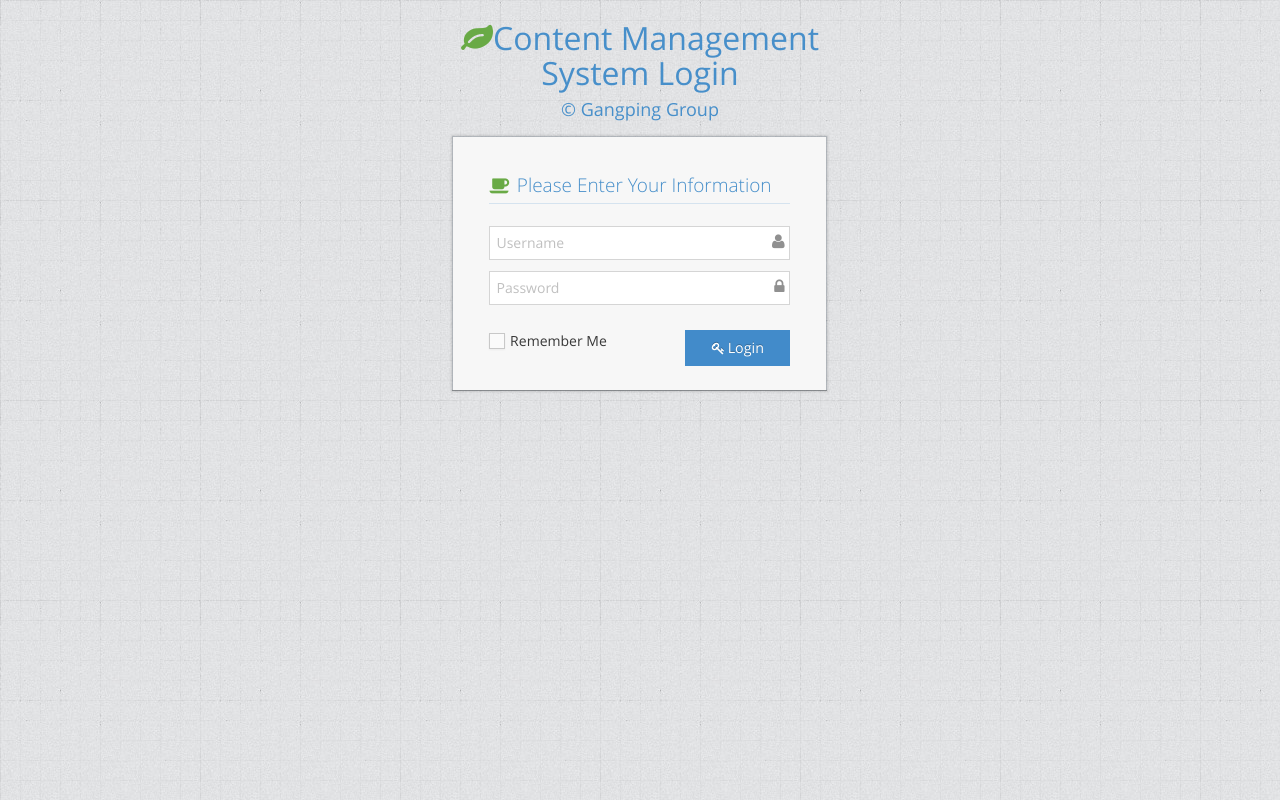
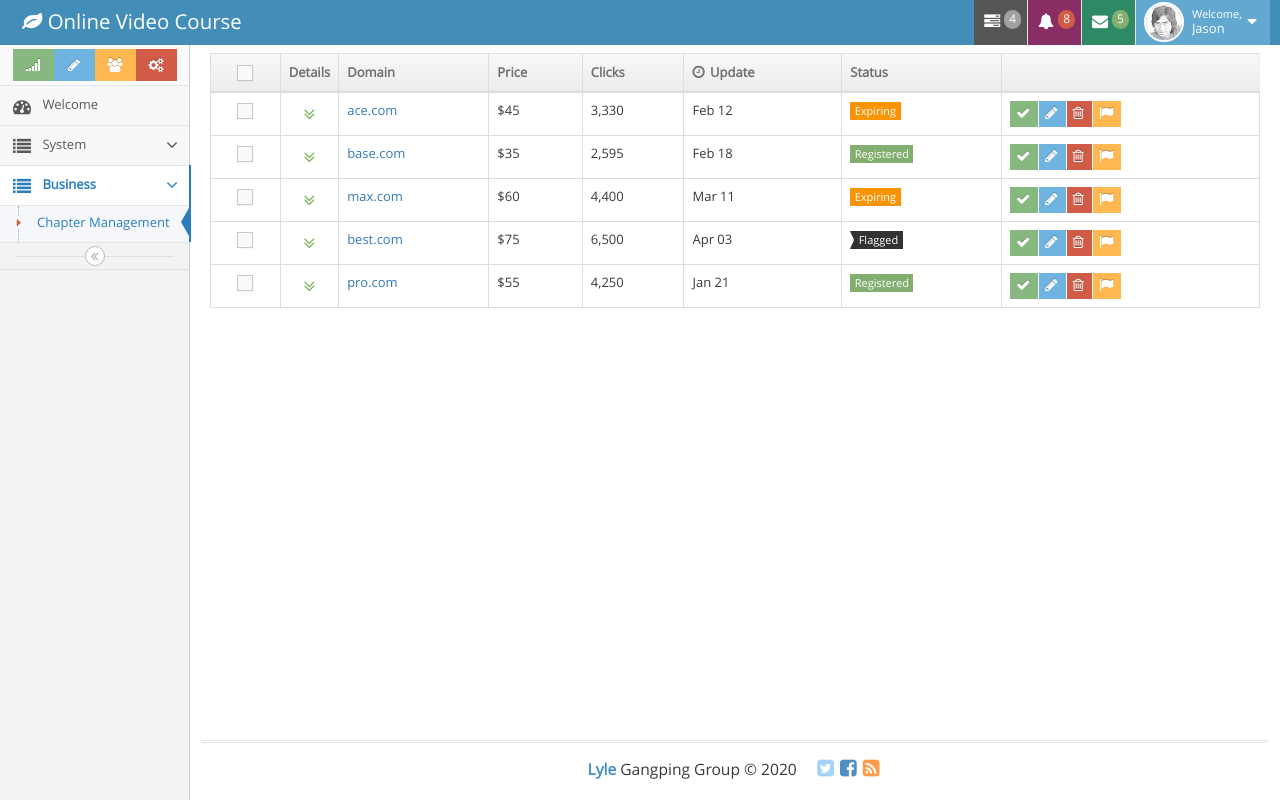
Before and after one commit to Sodakang/Enterprise-Level-Online-Video-Course-System, a Vue app in the folder Online-Course-System/admin/: page /admin/business/chapter in a window 1280 px wide. Before the commit this address led to /login. Built offline with nearby package versions, Linux system fonts and the light colour scheme.

Commit message:
1. Implement the page jump and adding the active style when clicking the sidebar menu.

```diff
--- a/Online-Course-System/admin/src/router.js
+++ b/Online-Course-System/admin/src/router.js
@@ -24,7 +24,7 @@
             path: 'welcome',
             component: Welcome
         }, {
-            path: 'chapter',
+            path: 'business/chapter',
             component: Chapter
         }]
     }]
--- a/Online-Course-System/admin/src/views/admin.vue
+++ b/Online-Course-System/admin/src/views/admin.vue
@@ -354,19 +354,20 @@
                 </div><!-- /.sidebar-shortcuts -->
 
                 <ul class="nav nav-list">
-                    <li class="">
-                        <a href="index.html">
+                    <li class="" id="welcome-sidebar">
+                        <router-link to="/admin/welcome">
                             <i class="menu-icon fa fa-tachometer"></i>
                             <span class="menu-text"> Welcome </span>
-                        </a>
+                        </router-link>
 
                         <b class="arrow"></b>
                     </li>
 
+                    <!-- System management.  -->
                     <li class="">
                         <a href="#" class="dropdown-toggle">
                             <i class="menu-icon fa fa-list"></i>
-                            <span class="menu-text"> System Management </span>
+                            <span class="menu-text"> System </span>
 
                             <b class="arrow fa fa-angle-down"></b>
                         </a>
@@ -388,6 +389,29 @@
                                     <i class="menu-icon fa fa-caret-right"></i>
                                     Authority Management
                                 </a>
+
+                                <b class="arrow"></b>
+                            </li>
+                        </ul>
+                    </li>
+
+                    <!-- Business management. -->
+                    <li class="">
+                        <a href="#" class="dropdown-toggle">
+                            <i class="menu-icon fa fa-list"></i>
+                            <span class="menu-text"> Business </span>
+
+                            <b class="arrow fa fa-angle-down"></b>
+                        </a>
+
+                        <b class="arrow"></b>
+
+                        <ul class="submenu">
+                            <li class="active" id="business-chapter-sidebar">
+                                <router-link to="/admin/business/chapter">
+                                    <i class="menu-icon fa fa-caret-right"></i>
+                                    Chapter Management
+                                </router-link>
 
                                 <b class="arrow"></b>
                             </li>
@@ -457,6 +481,26 @@
         methods: {
             login() {
                 this.$router.push("/admin")
+            },
+
+            /**
+             * Menu(li) active style.
+             * @Param id: the id of the current click menu.
+             */
+            activeSidebar: function(id) {
+                // Remove the active style for the sibling menus.
+                // Add the active style to the current click menu.
+                $("#" + id).siblings().removeClass("active");
+                $("#" + id).siblings().find("li").removeClass("active");
+                $("#" + id).addClass("active");
+
+                // If there is a parent menu, remove the active style for the sibling menus.
+                // And then add the open active style for the parent menu.
+                let parentLi = $("#" + id).parents("li");
+                if(parentLi) {
+                    parentLi.siblings().removeClass("open active");
+                    parentLi.addClass("open active");
+                }
             }
         }
     }
--- a/Online-Course-System/admin/src/views/admin/chapter.vue
+++ b/Online-Course-System/admin/src/views/admin/chapter.vue
@@ -971,3 +971,14 @@
         </tbody>
     </table>
 </template>
+
+<script>
+    export default {
+        name: "business",
+        mounted: function() {
+            this.$parent.activeSidebar("business-chapter-sidebar");
+        },
+        methods: {
+        }
+    }
+</script>
--- a/Online-Course-System/admin/src/views/admin/welcome.vue
+++ b/Online-Course-System/admin/src/views/admin/welcome.vue
@@ -3,3 +3,14 @@
         <h1>Hello, Welcome to the content management system.</h1>
     </div>
 </template>
+
+<script>
+    export default {
+        name: "welcome",
+        mounted: function() {
+            this.$parent.activeSidebar("welcome-sidebar");
+        },
+        methods: {
+        }
+    }
+</script>
```
